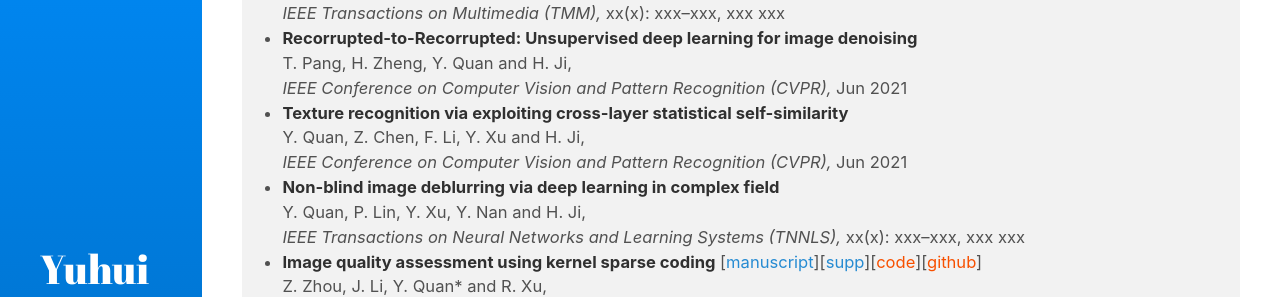
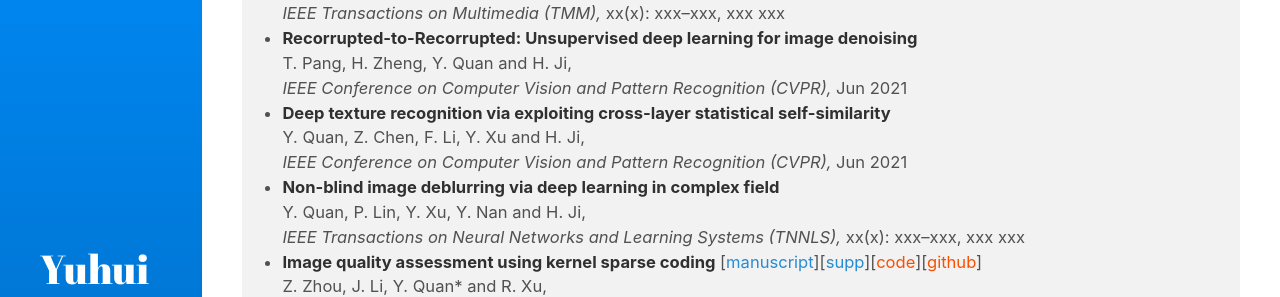
Before and after one commit to csyhquan/csyhquan.github.io, a Jekyll site: the page built from category/c_publication.md, in a window 1280 px wide and 900 px high. Shown: the part 157-454 px from the top of the window. Built offline with Jekyll 4.4.1, drawn with Linux system fonts in a browser that asks for light colours.

Commit message:
Update c_publication.md

```diff
--- a/category/c_publication.md
+++ b/category/c_publication.md
@@ -16,7 +16,7 @@ title: Publications
 <span> T. Pang, H. Zheng, Y. Quan and H. Ji, <br />
 <em>IEEE Conference on Computer Vision and Pattern Recognition (CVPR), </em>Jun 2021</span></li>
 
-<li><span><strong>Texture recognition via exploiting cross-layer statistical self-similarity</strong></span><br />
+<li><span><strong>Deep texture recognition via exploiting cross-layer statistical self-similarity</strong></span><br />
 <span> Y. Quan, Z. Chen, F. Li, Y. Xu and H. Ji, <br />
 <em>IEEE Conference on Computer Vision and Pattern Recognition (CVPR), </em>Jun 2021</span></li>
 
```
